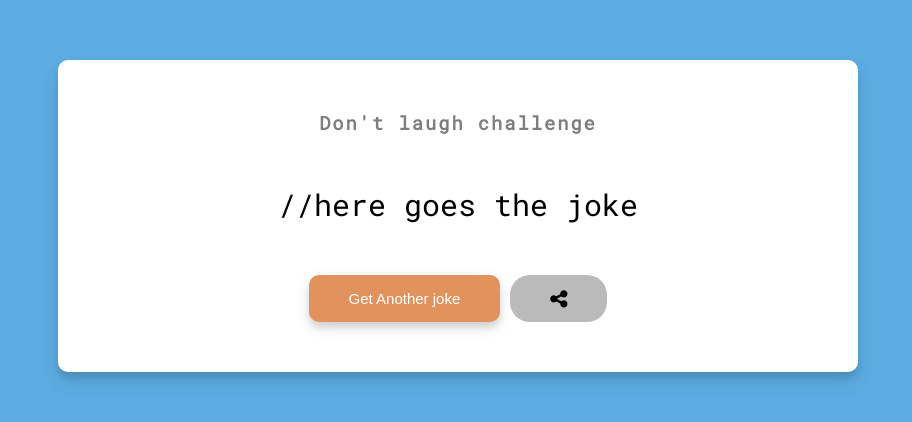
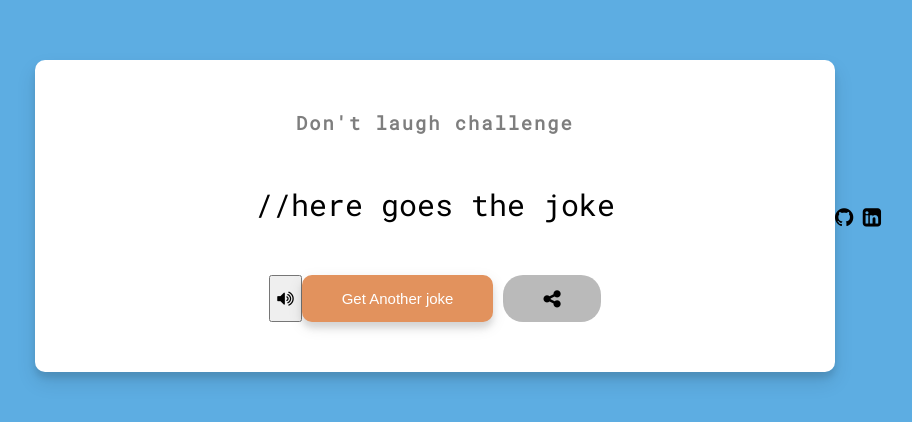
Before and after one commit to krishnamishra2610/DadJokes, a plain HTML site: page index.html in a window 1280 px wide. Shown: the part 184-606 px from the top of the page, without its empty margins (182-1094 px from the left). Drawn offline with Linux system fonts and the light colour scheme; no server answers; a web font is replaced by a local one.

Commit message:
Update index.html

```diff
--- a/index.html
+++ b/index.html
@@ -11,12 +11,18 @@
 
 </head>
 <body>
+
+      <!-- <script src="https://code.responsivevoice.org/responsivevoice.js"></script> -->
+
     <div class="container">
         <h3>Don't laugh challenge</h3>
         <div id="joke" class="joke">
             //here goes the joke
         </div>
-        <div class="buttons">
+        <div class="buttons" >
+          <button id="textSpeech">
+            <i class="fa fa-volume-up fa-lg" aria-hidden="true"></i>
+          </button>
         <button id="get_joke" class="btn">
             Get Another joke
         </button>
@@ -24,6 +30,7 @@
 
           <i class="fa fa-share-alt fa-lg" aria-hidden="true" ></i>
         </button>
+
       </div>
         <div id="share" class="show">
               <!-- Sharingbutton Facebook -->
@@ -60,9 +67,27 @@
         </div>
 
     </div>
+    <footer >
+
+
+
+                    <i class="fa fa-github fa-lg" aria-hidden="true">
+                     <a href="https://github.com/krishnamishra2610"></a>
+                   </i>
+                    <i class="fa fa-linkedin-square fa-lg" aria-hidden="true">
+                      <a href="https://www.linkedin.com/in/krishna-mishra-5688581b9"></a>
+                    </i>
+
+
+
+
+
+
+    </footer>
 
 
 
     <script src="app.js"></script>
+    <script src="https://code.responsivevoice.org/responsivevoice.js?key=H5FJ9Fb7"></script>
 </body>
 </html>
```
